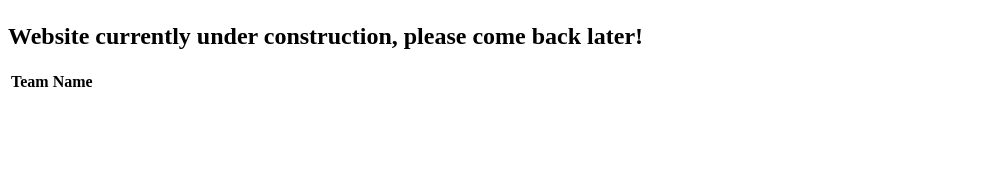
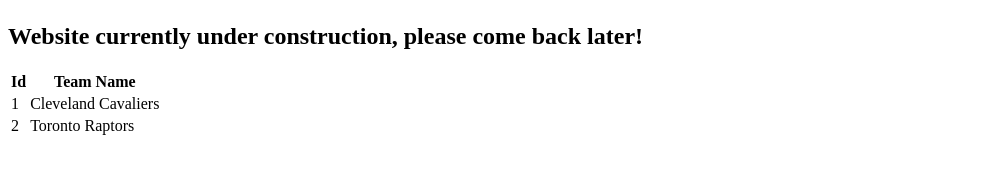
Before and after one commit to kmark1625/basketball-analytics, an Angular app: page / in a window 1280 px wide. Shown: the part 306-480 px from the top of the page, without its empty margins (0-994 px from the left). Built offline with nearby package versions, Linux system fonts and the light colour scheme.

Commit message:
Add initial table for the list of teams

```diff
--- a/src/app/app.component.html
+++ b/src/app/app.component.html
@@ -7,12 +7,5 @@
   <img width="300" alt="Dragons" src="https://encrypted-tbn0.gstatic.com/images?q=tbn:ANd9GcT3yivDEG2Mu1bU5zInhVXOvWvswN2JL3XBKYd3f_-5uZvWfDHl">
 </div>
 <h2>Website currently under construction, please come back later!</h2>
-<table>
-	<tr>
-		<th>Team Name</th>
-	</tr>
-	<tr ng-repeat="team in teams">
-		<td>{{ team }}</td>
-	</tr>
-</table>
+<app-teams></app-teams>
 <router-outlet></router-outlet>
--- a/src/app/app.component.ts
+++ b/src/app/app.component.ts
@@ -6,5 +6,4 @@ import { Component } from '@angular/core';
   styleUrls: ['./app.component.less']
 })
 export class AppComponent {
-	teams = [{"name": "raptors"}, {"name": "bulls"}];
 }
--- a/src/app/app.module.ts
+++ b/src/app/app.module.ts
@@ -4,11 +4,13 @@ import { NgModule } from '@angular/core';
 import { AppRoutingModule } from './app-routing.module';
 import { AppComponent } from './app.component';
 
-import { BrowserAnimationsModule } from '@angular/platform-browser/animations'
+import { BrowserAnimationsModule } from '@angular/platform-browser/animations';
+import { TeamsComponent } from './teams/teams.component'
 
 @NgModule({
   declarations: [
-    AppComponent
+    AppComponent,
+    TeamsComponent
   ],
   imports: [
     BrowserModule,
--- /dev/null
+++ b/src/app/mock-teams.ts
@@ -0,0 +1,6 @@
+import { Team } from './team';
+
+export const TEAMS: Team[] = [
+    { id: 1, name: 'Cleveland Cavaliers' },
+    { id: 2, name: 'Toronto Raptors' }
+];
--- /dev/null
+++ b/src/app/team.ts
@@ -0,0 +1,4 @@
+export class Team {
+    id: number;
+    name: string;
+}
--- /dev/null
+++ b/src/app/teams/teams.component.html
@@ -0,0 +1,13 @@
+
+<div *ngIf="beams.length > 0">
+    <table>
+        <tr>
+            <th>Id</th>
+            <th>Team Name</th>
+        </tr>
+        <tr *ngFor="let team of beams">
+            <td>{{ team.id }}</td>
+            <td>{{ team.name }}</td>
+        </tr>
+    </table>
+</div>
--- /dev/null
+++ b/src/app/teams/teams.component.ts
@@ -0,0 +1,23 @@
+import { Component, OnInit } from '@angular/core';
+import { Team } from '../team';
+import { TEAMS } from '../mock-teams';
+
+@Component({
+  selector: 'app-teams',
+  templateUrl: './teams.component.html',
+  styleUrls: ['./teams.component.less']
+})
+export class TeamsComponent implements OnInit {
+
+//   team: Team = {
+//       id: 1,
+//       name: "Cleveland Cavaliers"
+//   };
+
+  beams = TEAMS;
+
+  constructor() { }
+
+  ngOnInit() {
+  }
+}
```
Also changed, not shown: src/app/teams/teams.component.less (added), 1 other file (tests, documents, lock files or other folders).
